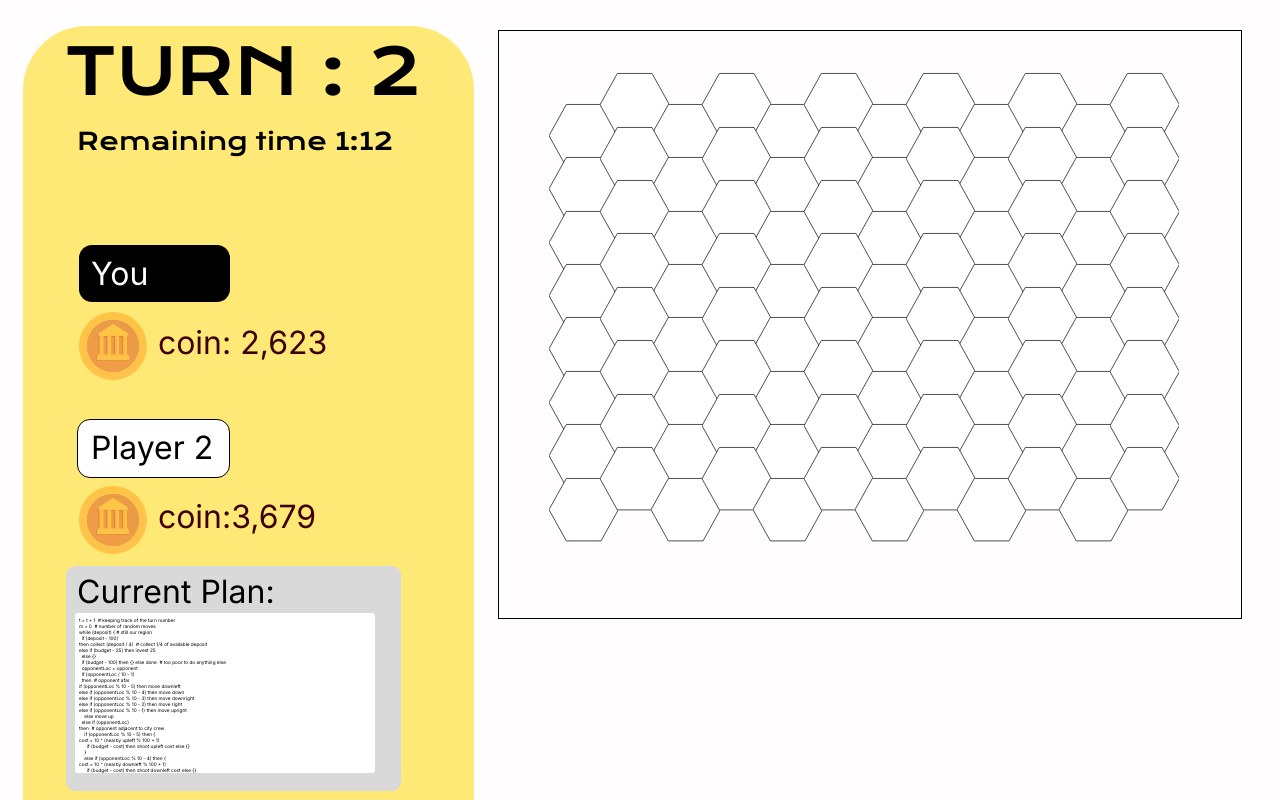
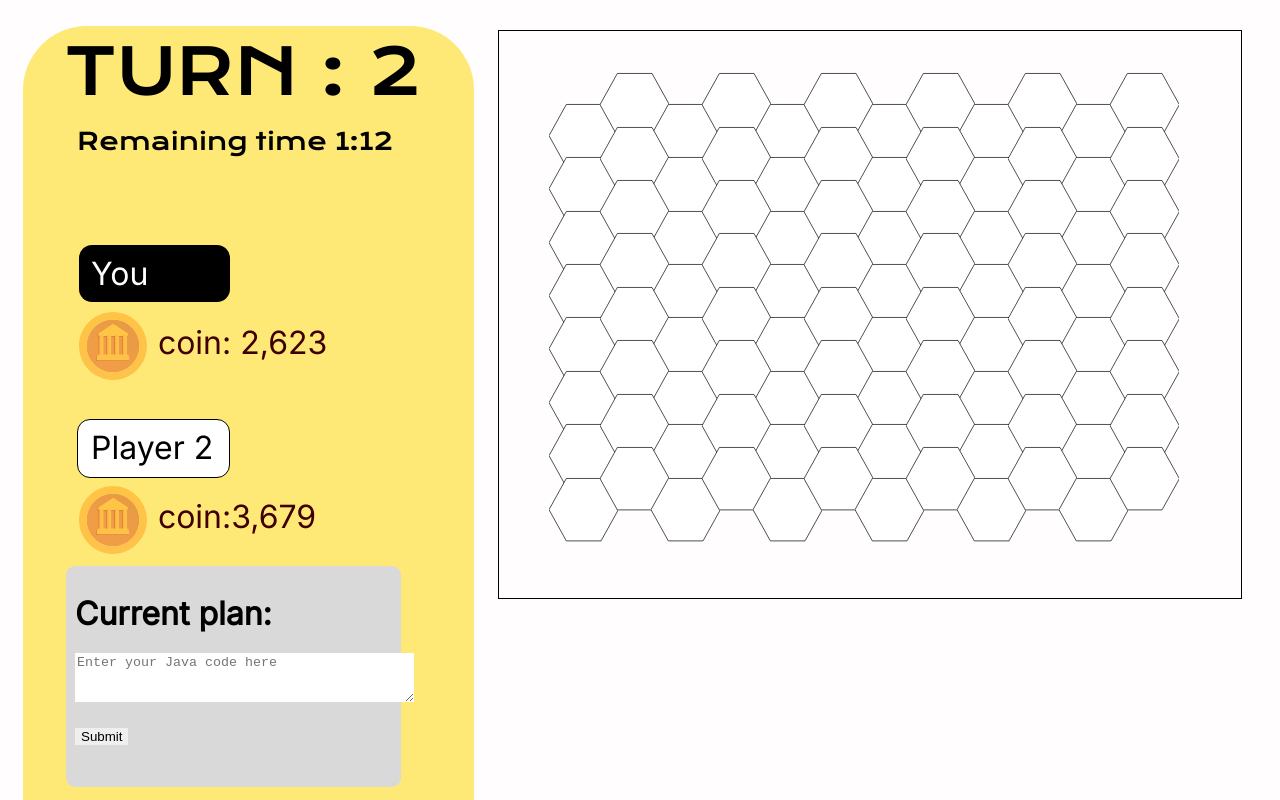
Before and after one commit to pubestpubest/OOP_Project, a Next.js app in the folder Upbeat/: page /gameplay in a window 1280 px wide. Shown: the top 800 px of the page. Built offline with nearby package versions, Linux system fonts and the light colour scheme.

Commit message:
add more input Current plan

```diff
--- a/Upbeat/components/frame-a.tsx
+++ b/Upbeat/components/frame-a.tsx
@@ -2,6 +2,7 @@ import type { NextPage } from "next";
 import { useCallback } from "react";
 import InstanceF from "./instance-f";
 import { useRouter } from "next/router";
+import JavaCodeInput from "../components/javacodeinput";
 
 const FrameA: NextPage = () => {
   const router = useRouter();
@@ -56,72 +57,11 @@ const FrameA: NextPage = () => {
             <div className="self-stretch rounded-4xs bg-gainsboro flex flex-col items-start justify-start pt-1.5 pb-[18px] pr-[26px] pl-[9px] box-border gap-[2px_0px] max-w-full z-[1]">
               <div className="w-[335px] h-56 relative rounded-4xs bg-gainsboro hidden max-w-full" />
               <div className="w-[241px] flex flex-row items-start justify-start py-0 px-0.5 box-border">
-                <div className="flex-1 relative z-[2] mq450:text-lgi mq1050:text-7xl">
+                {/* <div className="flex-1 relative z-[2] mq450:text-lgi mq1050:text-7xl">
                   Current Plan:
-                </div>
+                </div> */}
               </div>
-              <div className="self-stretch rounded-[2.91px] bg-white overflow-hidden flex flex-row items-center justify-start pt-1 px-1 pb-0 z-[2] text-8xs-7">
-                <div className="h-[156px] flex flex-col items-start justify-start pt-0 px-0 pb-0 box-border">
-                  <div className="mb-[-36px] relative">
-                    <p className="m-0">
-                      t = t + 1  # keeping track of the turn number
-                    </p>
-                    <p className="m-0">m = 0  # number of random moves</p>
-                    <p className="m-0">{`while (deposit) { # still our region`}</p>
-                    <p className="m-0">  if (deposit - 100)</p>
-                    <p className="m-0">
-                        then collect (deposit / 4)  # collect 1/4 of available
-                      deposit
-                    </p>
-                    <p className="m-0">
-                        else if (budget - 25) then invest 25
-                    </p>
-                    <p className="m-0">{`  else {}`}</p>
-                    <p className="m-0">{`  if (budget - 100) then {} else done  # too poor to do anything else`}</p>
-                    <p className="m-0">  opponentLoc = opponent</p>
-                    <p className="m-0">  if (opponentLoc / 10 - 1)</p>
-                    <p className="m-0">  then  # opponent afar</p>
-                    <p className="m-0">
-                          if (opponentLoc % 10 - 5) then move downleft
-                    </p>
-                    <p className="m-0">
-                          else if (opponentLoc % 10 - 4) then move down
-                    </p>
-                    <p className="m-0">
-                          else if (opponentLoc % 10 - 3) then move downright
-                    </p>
-                    <p className="m-0">
-                          else if (opponentLoc % 10 - 2) then move right
-                    </p>
-                    <p className="m-0">
-                          else if (opponentLoc % 10 - 1) then move upright
-                    </p>
-                    <p className="m-0">    else move up</p>
-                    <p className="m-0">  else if (opponentLoc)</p>
-                    <p className="m-0">
-                        then  # opponent adjacent to city crew
-                    </p>
-                    <p className="m-0">{`    if (opponentLoc % 10 - 5) then {`}</p>
-                    <p className="m-0">
-                            cost = 10 ^ (nearby upleft % 100 + 1)
-                    </p>
-                    <p className="m-0">{`      if (budget - cost) then shoot upleft cost else {}`}</p>
-                    <p className="m-0">{`    }`}</p>
-                    <p className="m-0">{`    else if (opponentLoc % 10 - 4) then {`}</p>
-                    <p className="m-0">
-                            cost = 10 ^ (nearby downleft % 100 + 1)
-                    </p>
-                    <p className="m-0">{`      if (budget - cost) then shoot downleft cost else {}`}</p>
-                    <p className="m-0">{`    }`}</p>
-                    <p className="m-0">{`    else if (opponentLoc % 10 - 3) then {`}</p>
-                    <p className="m-0">
-                            cost = 10 ^ (nearby down % 100 + 1)
-                    </p>
-                    <p className="m-0">{`      if (budget - cost) then shoot down cost else {}`}</p>
-                    <p className="m-0">{`    }`}</p>
-                  </div>
-                </div>
-              </div>
+              <JavaCodeInput topic={"Current plan:"} cols={40} />
             </div>
           </div>
         </div>
--- /dev/null
+++ b/Upbeat/components/javacodeinput.tsx
@@ -0,0 +1,49 @@
+import React, { useState, ChangeEvent } from "react";
+
+interface JavaCodeInputProps {
+  topic: string;
+  cols: number;
+}
+
+function JavaCodeInput({ topic, cols }: JavaCodeInputProps) {
+  const [javaCode, setJavaCode] = useState("");
+
+  const handleChange = (event: ChangeEvent<HTMLTextAreaElement>) => {
+    setJavaCode(event.target.value);
+  };
+
+
+  // Calculate the number of rows based on the length of javaCode
+  const calculateRows = (text: string) => {
+    const numberOfLines = text.split(/\r\n|\r|\n/).length;
+    // Assuming a standard line height
+    const lineHeight = 16; // not use yet
+    const rows = Math.max(3, numberOfLines);
+    return rows;
+  };
+
+  const rows = calculateRows(javaCode);
+
+  return (
+    <div style={{ marginBottom: 20 }}>
+      <h4 style={{ marginTop: 20, marginBottom: 20 }}>{topic}</h4>
+      <textarea
+        value={javaCode}
+        onChange={handleChange}
+        rows={rows}
+        cols={cols}
+        placeholder="Enter your Java code here"
+      />
+      <div>
+        <button
+          style={{ cursor: "pointer" }}
+          onClick={() => console.log(javaCode)} //javacode = all input
+        >
+          Submit
+        </button>
+      </div>
+    </div>
+  );
+}
+
+export default JavaCodeInput;
--- a/Upbeat/pages/gameplay.tsx
+++ b/Upbeat/pages/gameplay.tsx
@@ -14,7 +14,12 @@ const Gameplay: NextPage = () => {
           src="/frame-1.svg"
         /> */}
         <div
-          style={{ padding: 50, border: " 1px solid black ", paddingRight: 80 }}
+          style={{
+            padding: 50,
+            border: " 1px solid black ",
+            paddingRight: 80,
+            paddingBottom: 30,
+          }}
         >
           <TableMap r={8} c={12} />
         </div>
--- a/Upbeat/pages/gameplay1.tsx
+++ b/Upbeat/pages/gameplay1.tsx
@@ -2,6 +2,7 @@ import type { NextPage } from "next";
 import { useCallback } from "react";
 import Component from "../components/component";
 import FrameComponent from "../components/frame-component";
+import JavaCodeInput from "../components/javacodeinput";
 
 const Gameplay1: NextPage = () => {
   const onRemainingTime112Click = useCallback(() => {
@@ -50,69 +51,7 @@ const Gameplay1: NextPage = () => {
         <div className="self-stretch flex flex-row items-start justify-start py-0 pr-0 pl-2.5 box-border max-w-full text-13xl font-inter">
           <div className="flex-1 rounded-17xl bg-gainsboro flex flex-col items-start justify-start pt-2.5 pb-[23px] pr-[23px] pl-3.5 box-border gap-[5px_0px] max-w-full z-[1]">
             <div className="w-[812px] h-[745px] relative rounded-17xl bg-gainsboro hidden max-w-full" />
-            <div className="w-[744px] h-11 relative inline-block shrink-0 max-w-full z-[2] mq450:text-lgi mq1050:text-7xl">
-              Construction plan
-            </div>
-            <div className="self-stretch flex flex-row items-start justify-start py-0 px-1.5 box-border max-w-full text-[16px]">
-              <div className="flex-1 rounded-[10px] bg-white overflow-hidden flex flex-row items-start justify-start pt-[17px] px-5 pb-[38px] box-border max-w-full z-[2] mq750:gap-[0px_39px] mq750:pt-5 mq750:pb-[25px] mq750:box-border">
-                <div className="h-[608px] w-[502px] relative inline-block max-w-full">
-                  <p className="m-0">
-                    t = t + 1  # keeping track of the turn number
-                  </p>
-                  <p className="m-0">m = 0  # number of random moves</p>
-                  <p className="m-0">{`while (deposit) { # still our region`}</p>
-                  <p className="m-0">  if (deposit - 100)</p>
-                  <p className="m-0">
-                      then collect (deposit / 4)  # collect 1/4 of available
-                    deposit
-                  </p>
-                  <p className="m-0">  else if (budget - 25) then invest 25</p>
-                  <p className="m-0">{`  else {}`}</p>
-                  <p className="m-0">{`  if (budget - 100) then {} else done  # too poor to do anything else`}</p>
-                  <p className="m-0">  opponentLoc = opponent</p>
-                  <p className="m-0">  if (opponentLoc / 10 - 1)</p>
-                  <p className="m-0">  then  # opponent afar</p>
-                  <p className="m-0">
-                        if (opponentLoc % 10 - 5) then move downleft
-                  </p>
-                  <p className="m-0">
-                        else if (opponentLoc % 10 - 4) then move down
-                  </p>
-                  <p className="m-0">
-                        else if (opponentLoc % 10 - 3) then move downright
-                  </p>
-                  <p className="m-0">
-                        else if (opponentLoc % 10 - 2) then move right
-                  </p>
-                  <p className="m-0">
-                        else if (opponentLoc % 10 - 1) then move upright
-                  </p>
-                  <p className="m-0">    else move up</p>
-                  <p className="m-0">  else if (opponentLoc)</p>
-                  <p className="m-0">
-                      then  # opponent adjacent to city crew
-                  </p>
-                  <p className="m-0">{`    if (opponentLoc % 10 - 5) then {`}</p>
-                  <p className="m-0">
-                          cost = 10 ^ (nearby upleft % 100 + 1)
-                  </p>
-                  <p className="m-0">{`      if (budget - cost) then shoot upleft cost else {}`}</p>
-                  <p className="m-0">{`    }`}</p>
-                  <p className="m-0">{`    else if (opponentLoc % 10 - 4) then {`}</p>
-                  <p className="m-0">
-                          cost = 10 ^ (nearby downleft % 100 + 1)
-                  </p>
-                  <p className="m-0">{`      if (budget - cost) then shoot downleft cost else {}`}</p>
-                  <p className="m-0">{`    }`}</p>
-                  <p className="m-0">{`    else if (opponentLoc % 10 - 3) then {`}</p>
-                  <p className="m-0">
-                          cost = 10 ^ (nearby down % 100 + 1)
-                  </p>
-                  <p className="m-0">{`      if (budget - cost) then shoot down cost else {}`}</p>
-                  <p className="m-0">{`    }`}</p>
-                </div>
-              </div>
-            </div>
+            <JavaCodeInput topic={"Current plan:"} cols={110} />
           </div>
         </div>
       </div>
```
Also changed, not shown: 1 other file (tests, documents, lock files or other folders).
